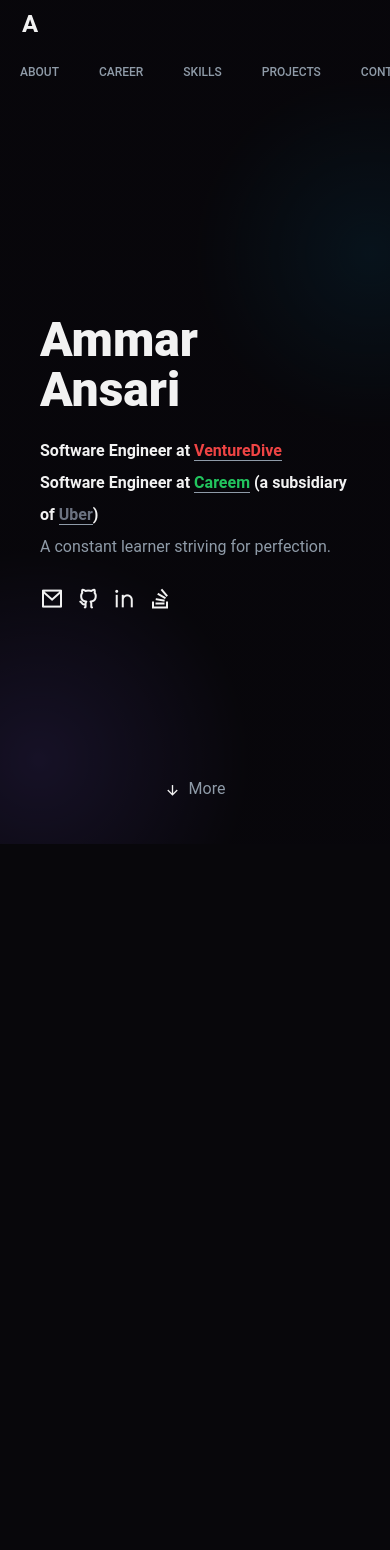
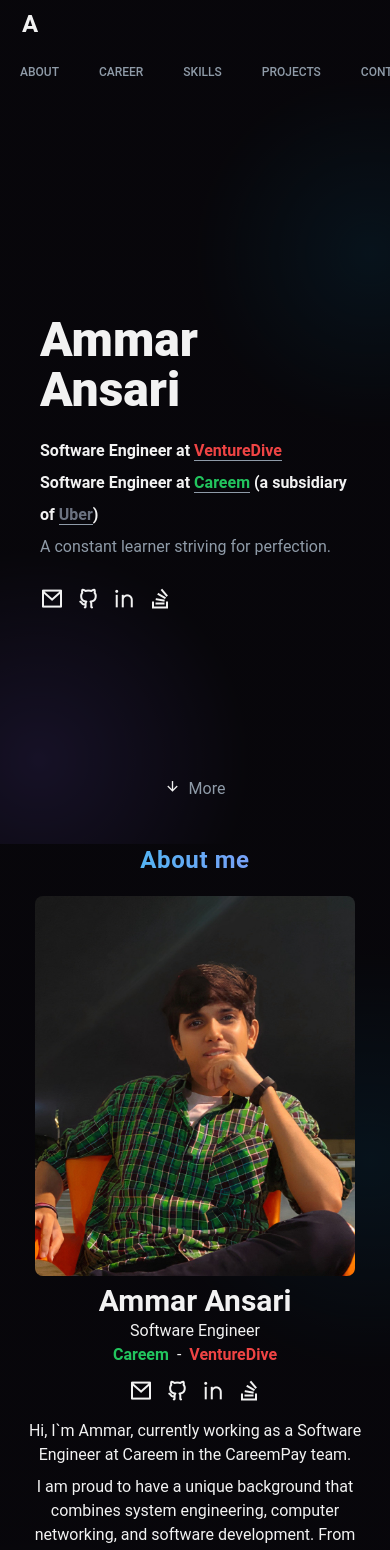
Before and after one commit to iAmmar7/ammaransari, a Next.js app: page / in a window 390 px wide. Shown: the top 1550 px of the page. Before the commit the page ends 844 px from the top, so only its background shows below. Built offline with nearby package versions, Linux system fonts and the light colour scheme.

Commit message:
header color on scroll animation

```diff
--- a/components/AboutMe/AboutMe.jsx
+++ b/components/AboutMe/AboutMe.jsx
@@ -17,6 +17,9 @@ function AboutMe() {
 
   return (
     <Fragment>
+      <h1 className='text-2xl sm:text-4xl font-bold text-transparent tracking-wide bg-clip-text bg-gradient-to-r from-secondary to-tertiary mb-5 text-center sm:text-left'>
+        About me
+      </h1>
       <div className='flex flex-col sm:flex-row-reverse gap-x-0 sm:gap-x-2'>
         <div className='mt-0 w-auto sm:w-1/2 text-center sm:text-inherit'>
           <Image
--- a/components/Logo/Logo.jsx
+++ b/components/Logo/Logo.jsx
@@ -3,7 +3,7 @@ import Link from 'next/link';
 function Logo() {
   return (
     <Link href='/'>
-      <a className='btn-header font-bold text-2xl no-underline ml-3 hover:opacity-80 leading-10 -mt-1 hover:scale-150 hover:text-secondary hover:skew-y-6'>
+      <a className='btn-header font-bold text-2xl no-underline ml-3 hover:opacity-80 leading-10 -mt-1 hover:scale-150 hover:text-secondary hover:skew-y-6 z-20'>
         A
       </a>
     </Link>
--- a/components/Navbar/Navbar.jsx
+++ b/components/Navbar/Navbar.jsx
@@ -1,13 +1,31 @@
-import { LayoutGroup } from 'framer-motion';
+import { useEffect, useState } from 'react';
+import { LayoutGroup, motion, useScroll } from 'framer-motion';
 
 import Logo from '../Logo/Logo';
 import NavItem from './NavItem';
 import { pages } from './constants';
 
 function Navbar() {
+  const { scrollYProgress, scrollY } = useScroll();
+  const [scroll, setscroll] = useState(0);
+
+  useEffect(() => {
+    return scrollY.onChange((latest) => {
+      if (latest < 110) setscroll(latest);
+    });
+  }, [scrollY]);
+
+  console.log('scrollYProgress', scrollYProgress, scrollY);
+
   return (
-    <LayoutGroup>
-      <header className='flex items-center text-xs min-h-[60px] w-full flex-wrap absolute top-0 z-10 mt-2 sm:mt-0'>
+    <LayoutGroup className='relative'>
+      <header className='flex items-center text-xs min-h-[60px] w-full flex-wrap fixed top-0 z-20 mt-2 sm:mt-0'>
+        <motion.div
+          initial={{ height: '0px' }}
+          animate={{ height: scroll }}
+          viewport={{ once: false }}
+          className='fixed bg-primary w-full -top-12'
+        />
         <Logo />
         <nav className='text-center flex-1 order-2 basis-full sm:order-0 sm:basis-auto overflow-x-scroll overflow-y-hidden lg:overflow-hidden'>
           <ul className='inline-flex relative md:justify-around'>
--- /dev/null
+++ b/components/Sections/AboutSection.jsx
@@ -0,0 +1,14 @@
+import React from 'react';
+
+import AboutMe from '../AboutMe/AboutMe';
+import Section from './Section';
+
+function AboutSection() {
+  return (
+    <Section id='about-me'>
+      <AboutMe />
+    </Section>
+  );
+}
+
+export default AboutSection;
--- a/components/Sections/HomeSection.jsx
+++ b/components/Sections/HomeSection.jsx
@@ -1,4 +1,4 @@
-import React from 'react';
+import Link from 'next/link';
 
 import Hero from '../Hero/Hero';
 import Icon from '../Icon/Icon';
@@ -9,10 +9,12 @@ function HomeSection(props) {
     <Section
       footer={
         <div className='absolute inset-x-0 top-auto bottom-10 w-full justify-between text-center text-muted'>
-          <p className='inline-flex flex-row-reverse gap-x-2 cursor-pointer group'>
-            <span className='group-hover:text-secondary'>More</span>
-            <Icon icon='ri-arrow-down-line' className='animate-bounce mt-[2px] group-hover:text-secondary' />
-          </p>
+          <Link href='#about-me' scroll={false}>
+            <a className='inline-flex flex-row-reverse gap-x-2 cursor-pointer group'>
+              <span className='group-hover:text-secondary'>More</span>
+              <Icon icon='ri-arrow-down-line' className='animate-bounce mt-[2px] group-hover:text-secondary' />
+            </a>
+          </Link>
         </div>
       }
     >
--- a/components/Sections/Section.jsx
+++ b/components/Sections/Section.jsx
@@ -1,8 +1,8 @@
 function Section(props) {
-  const { children, footer } = props;
+  const { children, footer, id } = props;
 
   return (
-    <section id='section-home' className='min-h-screen overflow-hidden flex flex-col justify-center'>
+    <section id={id} className='min-h-screen overflow-hidden flex flex-col justify-center relative'>
       <div className='absolute inset-0 -z-10 bg-home-gradient opacity-40' />
       <div className='my-0 mx-auto max-w-4xl py-0 px-5 relative'>{children}</div>
       {footer}
--- a/components/index.js
+++ b/components/index.js
@@ -7,3 +7,4 @@ export { default as Icon } from './Icon/Icon';
 export { default as AboutMe } from './AboutMe/AboutMe';
 export { default as SocialLinks } from './SocialLinks/SocialLinks';
 export { default as HomeSection } from './Sections/HomeSection';
+export { default as AboutSection } from './Sections/AboutSection';
--- a/pages/index.jsx
+++ b/pages/index.jsx
@@ -1,4 +1,4 @@
-import { Meta, HomeSection } from '../components';
+import { Meta, HomeSection, AboutSection } from '../components';
 import { Home as HomeLayout } from '../layouts';
 
 function Home(props) {
@@ -6,6 +6,7 @@ function Home(props) {
     <div>
       <Meta {...props} />
       <HomeSection {...props} />
+      <AboutSection />
     </div>
   );
 }
```
Also changed, not shown: .eslintrc.json.
